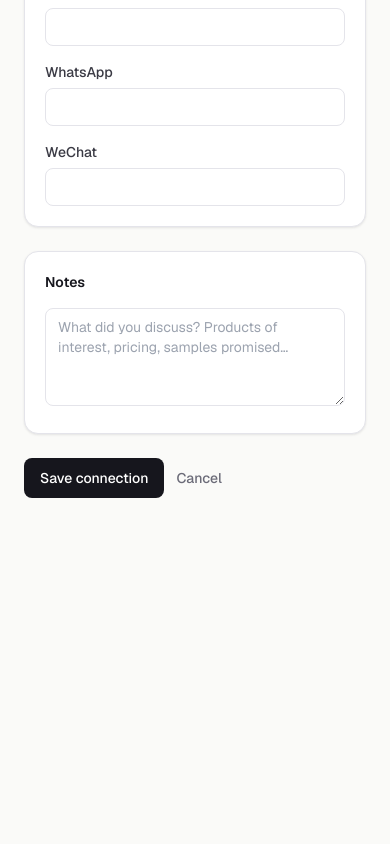
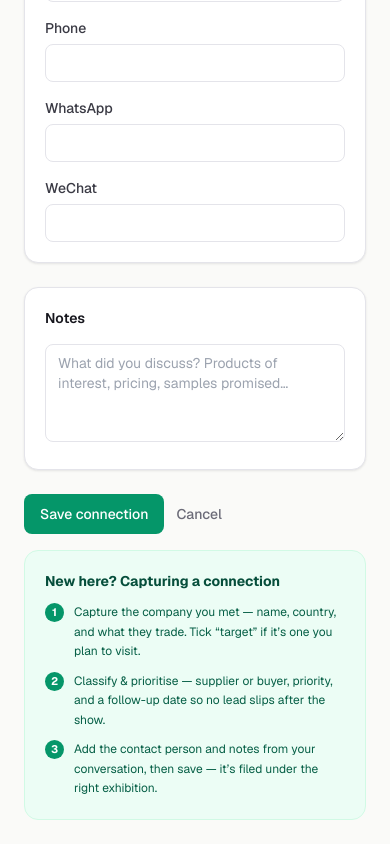
Before and after one commit to tradesoil-dev/expolead-os, a Next.js app: page /suppliers/new in a window 390 px wide. Shown: the part 1924-2768 px from the top of the page. Before the commit the page ends 2446 px from the top, so only its background shows below. Built offline with nearby package versions, Linux system fonts and the light colour scheme; no server answers; the database is empty.

Commit message:
Add connection page: green guide card, green Save button, Back to connections link

```diff
--- a/components/SupplierForm.tsx
+++ b/components/SupplierForm.tsx
@@ -2,6 +2,7 @@
 
 import { useState } from "react";
 import { useRouter } from "next/navigation";
+import Link from "next/link";
 import { createClient } from "@/lib/supabase/client";
 import { isSupabaseConfigured } from "@/lib/supabase/config";
 import {
@@ -122,7 +123,12 @@ export default function SupplierForm({ exhibitions }: { exhibitions: Exhibition[
   }
 
   return (
-    <form onSubmit={handleSubmit} className="max-w-2xl space-y-6">
+    <div className="space-y-3">
+      <Link href="/suppliers" className="inline-flex items-center gap-1 text-sm font-semibold text-emerald-600 hover:text-emerald-700 transition-colors">
+        ← Back to connections
+      </Link>
+      <div className="flex flex-col lg:flex-row gap-4 items-start">
+    <form onSubmit={handleSubmit} className="w-full max-w-2xl space-y-6">
       {error && (
         <p className="rounded-lg bg-rose-50 px-3 py-2 text-sm text-rose-700 ring-1 ring-inset ring-rose-600/20">
           {error}
@@ -276,7 +282,7 @@ export default function SupplierForm({ exhibitions }: { exhibitions: Exhibition[
         <button
           type="submit"
           disabled={saving}
-          className="rounded-lg bg-ink-900 px-4 py-2.5 text-sm font-medium text-white hover:bg-ink-700 transition-colors disabled:opacity-60"
+          className="rounded-lg bg-emerald-600 px-4 py-2.5 text-sm font-medium text-white hover:bg-emerald-700 transition-colors disabled:opacity-60"
         >
           {saving ? "Saving…" : "Save connection"}
         </button>
@@ -290,6 +296,27 @@ export default function SupplierForm({ exhibitions }: { exhibitions: Exhibition[
         </button>
       </div>
     </form>
+
+    {/* Guide note — coaches first-time users */}
+    <div className="w-full max-w-sm rounded-xl border border-emerald-100 bg-emerald-50 p-5">
+      <p className="text-sm font-bold text-emerald-900 mb-3">New here? Capturing a connection</p>
+      <div className="space-y-2.5">
+        <div className="flex gap-2.5 items-start">
+          <span className="flex h-[19px] w-[19px] shrink-0 items-center justify-center rounded-full bg-emerald-600 text-[11px] font-bold text-white">1</span>
+          <p className="text-xs leading-relaxed text-emerald-800">Capture the company you met — name, country, and what they trade. Tick &ldquo;target&rdquo; if it&rsquo;s one you plan to visit.</p>
+        </div>
+        <div className="flex gap-2.5 items-start">
+          <span className="flex h-[19px] w-[19px] shrink-0 items-center justify-center rounded-full bg-emerald-600 text-[11px] font-bold text-white">2</span>
+          <p className="text-xs leading-relaxed text-emerald-800">Classify &amp; prioritise — supplier or buyer, priority, and a follow-up date so no lead slips after the show.</p>
+        </div>
+        <div className="flex gap-2.5 items-start">
+          <span className="flex h-[19px] w-[19px] shrink-0 items-center justify-center rounded-full bg-emerald-600 text-[11px] font-bold text-white">3</span>
+          <p className="text-xs leading-relaxed text-emerald-800">Add the contact person and notes from your conversation, then save — it&rsquo;s filed under the right exhibition.</p>
+        </div>
+      </div>
+    </div>
+    </div>
+    </div>
   );
 }
 
```
